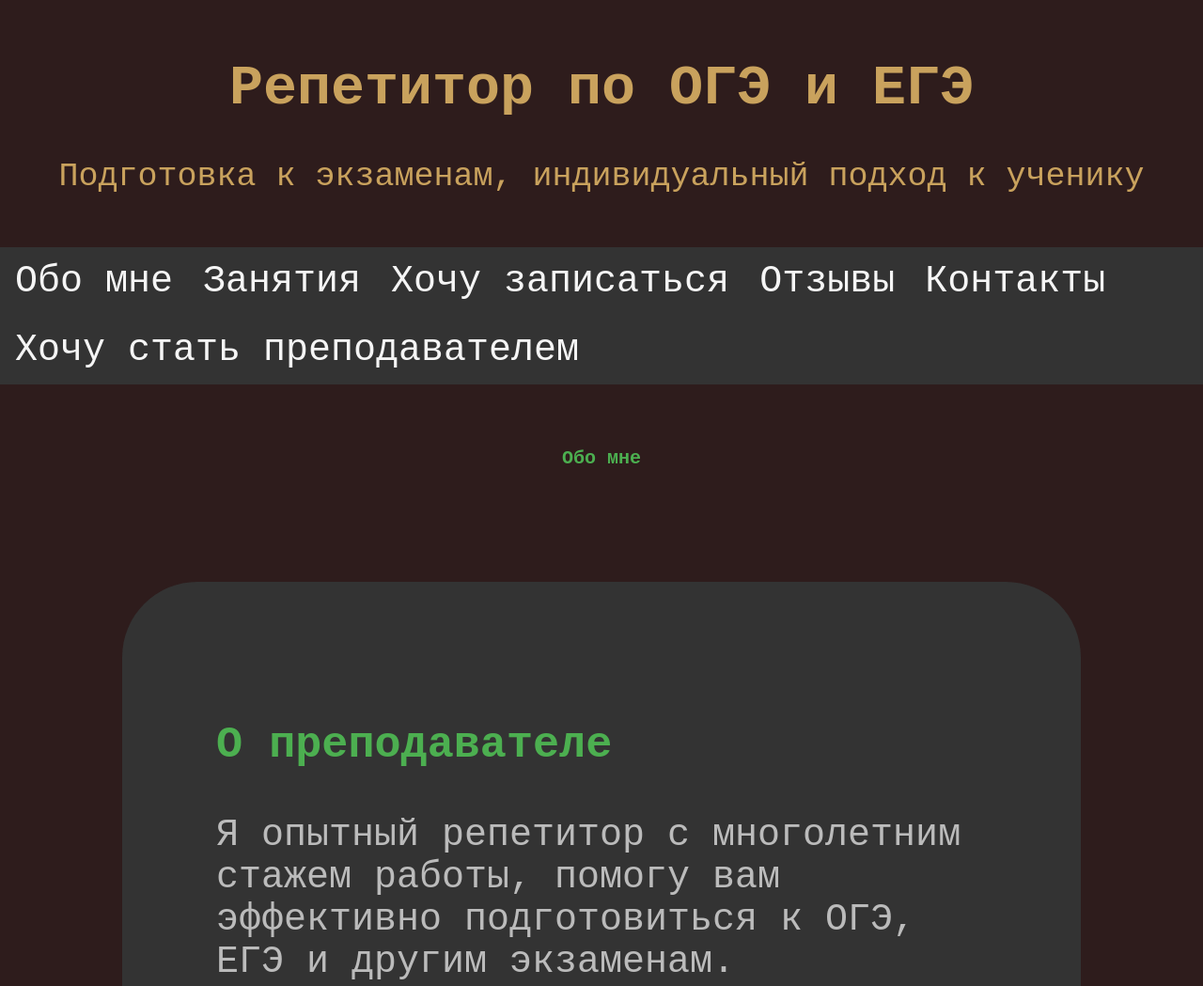
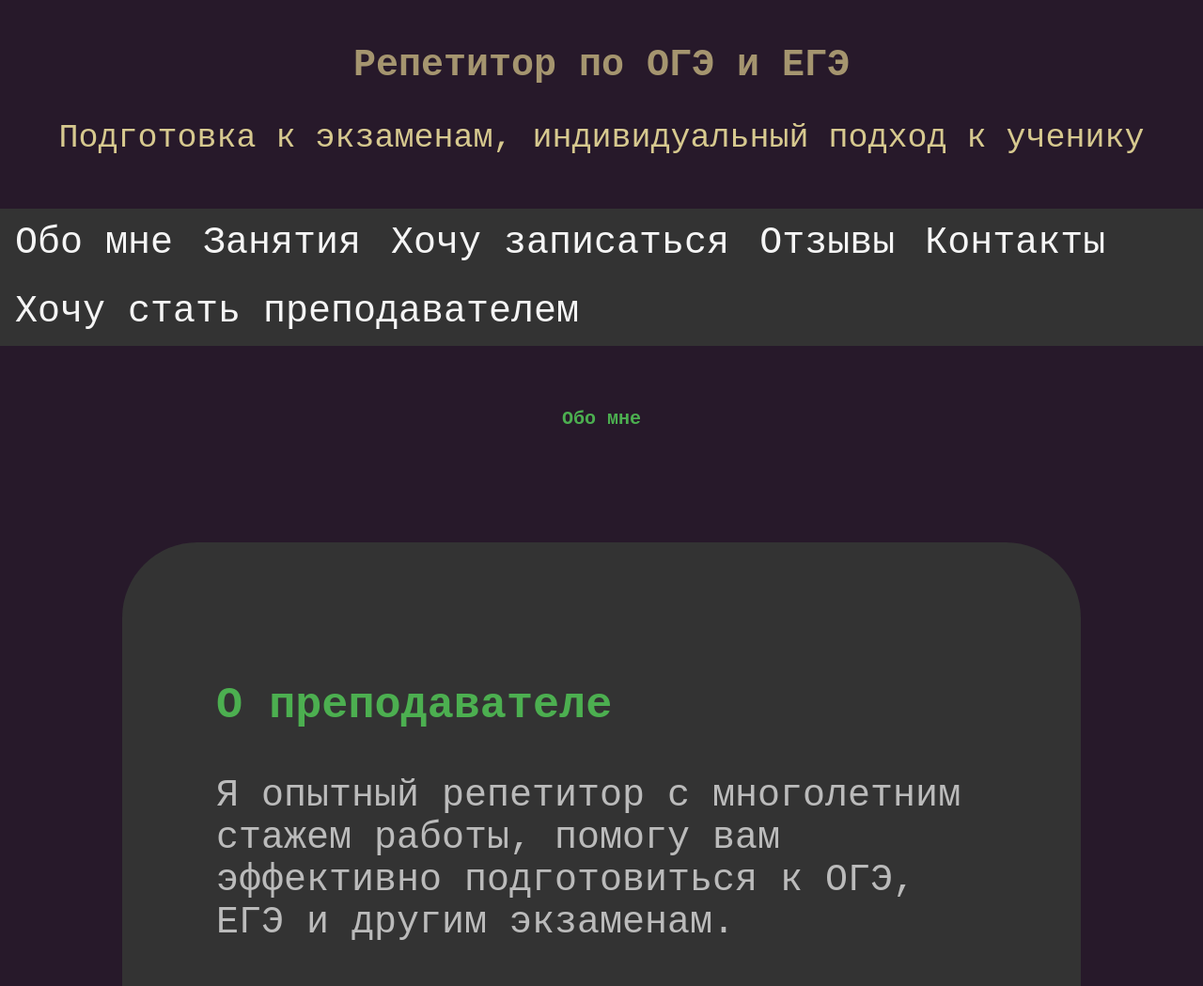
Before and after one commit to anyagtl/repetit, a plain HTML site: page index.html in a window 1280 px wide. Shown: the top 1049 px of the page at 94% size. Drawn offline with Linux system fonts and the light colour scheme.

Commit message:
Update index.html

```diff
--- a/index.html
+++ b/index.html
@@ -6,22 +6,22 @@
     <title>Репетитор по подготовке к ОГЭ, ЕГЭ и другим экзаменам</title>
     <style>
         body {
-            background-color: #2e1c1c;
-            color: #c9a25d;
+            background-color: #27192a;
+            color: #d7c98f;
             font-family: 'Courier New', monospace;
             margin: 0;
             padding: 0;
         }
         header {
-            background-color: #2e1c1c;
+            background-color: #27192a;
             padding: 20px;
             text-align: center;
             font-size: 35px;
 
         }
         header h1 {
-            color: #c9a25d;
-            font-size: 60px;
+            color: #a5956f;
+            font-size: 40px;
         }
         nav {
             background-color: #333;
```
